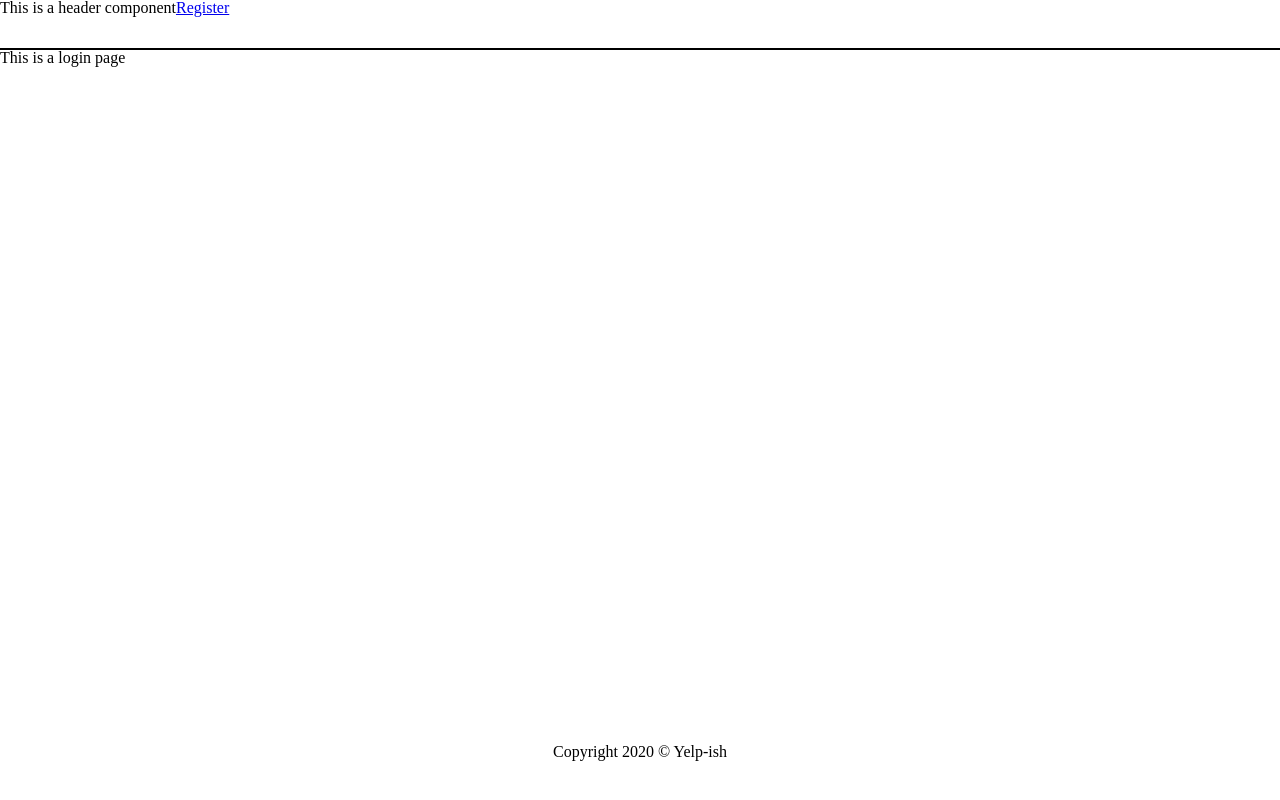
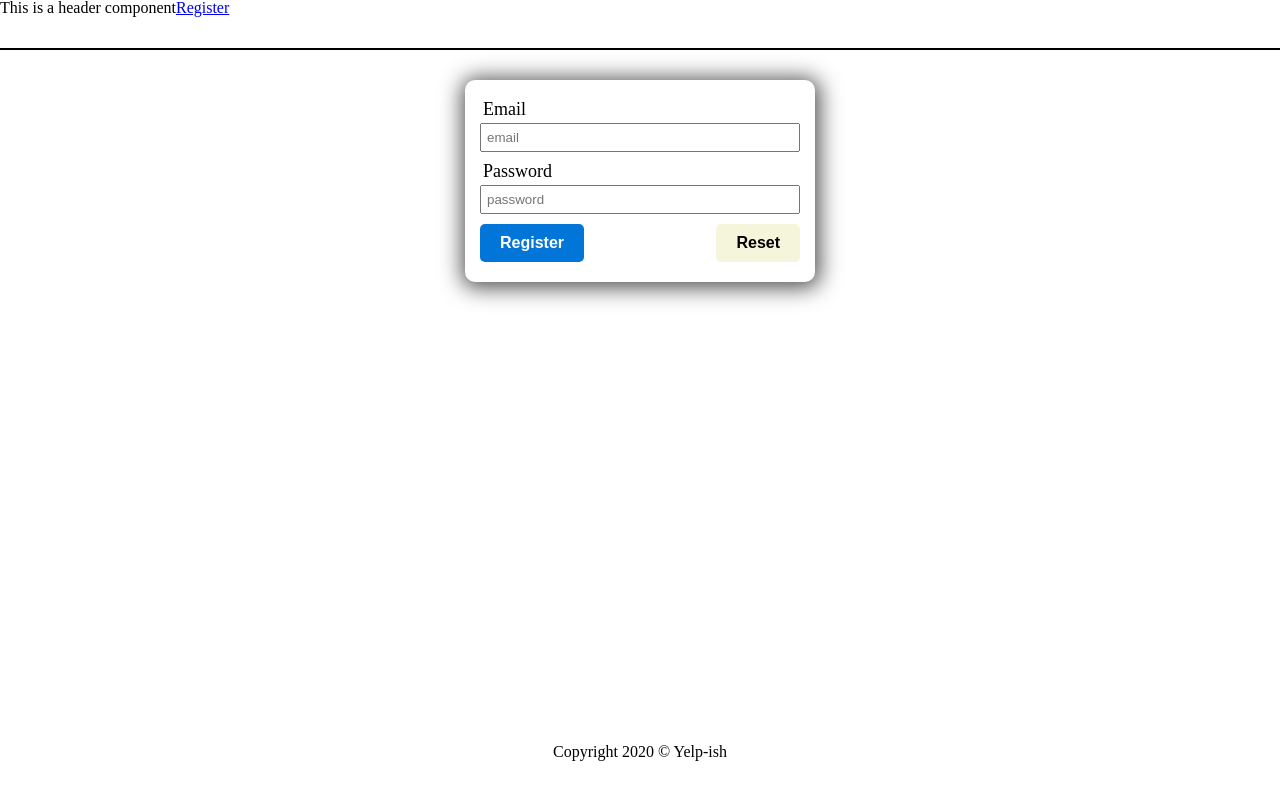
Before and after one commit to tornikes/yelp-clone-frontend, a React (Create React App) app: page /login in a window 1280 px wide. Built offline with nearby package versions, Linux system fonts and the light colour scheme.

Commit message:
feat: post login info

```diff
--- /dev/null
+++ b/src/pages/LoginPage/LoginPage.module.css
@@ -0,0 +1,16 @@
+.loginContainer {
+  padding-top: 30px;
+}
+
+.form {
+  width: 350px;
+  margin: 0 auto;
+  box-shadow: 1px 2px 21px 4px rgba(0, 0, 0, 0.68);
+  border-radius: 10px;
+  padding: 20px 15px;
+}
+
+.buttons {
+  display: flex;
+  justify-content: space-between;
+}
--- a/src/pages/LoginPage/LoginPage.tsx
+++ b/src/pages/LoginPage/LoginPage.tsx
@@ -1,3 +1,51 @@
+import { Field, Form, Formik } from "formik";
+import BasicButton from "../../components/BasicButton/BasicButton";
+import { TextField } from "../../components/FormField/FormField";
+import classes from "./LoginPage.module.css";
+import * as Yup from "yup";
+
+const loginSchema = Yup.object({
+  email: Yup.string().email().required("Email is required"),
+  password: Yup.string().required("Password is required"),
+});
+
 export default function LoginPage() {
-  return <div>This is a login page</div>;
+  return (
+    <div className={classes.loginContainer}>
+      <Formik
+        initialValues={{ email: "", password: "" }}
+        onSubmit={(values) => console.log(values)}
+        validationSchema={loginSchema}
+      >
+        {({ isValid }) => {
+          return (
+            <Form className={classes.form}>
+              <Field
+                label="Email"
+                placeholder="email"
+                name="email"
+                type="email"
+                component={TextField}
+              />
+              <Field
+                label="Password"
+                placeholder="password"
+                name="password"
+                type="password"
+                component={TextField}
+              />
+              <div className={classes.buttons}>
+                <BasicButton disabled={!isValid} theme="primary" type="submit">
+                  Register
+                </BasicButton>
+                <BasicButton theme="secondary" type="reset">
+                  Reset
+                </BasicButton>
+              </div>
+            </Form>
+          );
+        }}
+      </Formik>
+    </div>
+  );
 }
--- a/src/pages/RegisterPage/RegisterPage.tsx
+++ b/src/pages/RegisterPage/RegisterPage.tsx
@@ -38,7 +38,7 @@ export default function RegisterPage() {
           );
           if (response.status === 201) {
             resetForm();
-            navigate("/places");
+            navigate("/login");
           }
         }}
         validationSchema={registerSchema}
```
